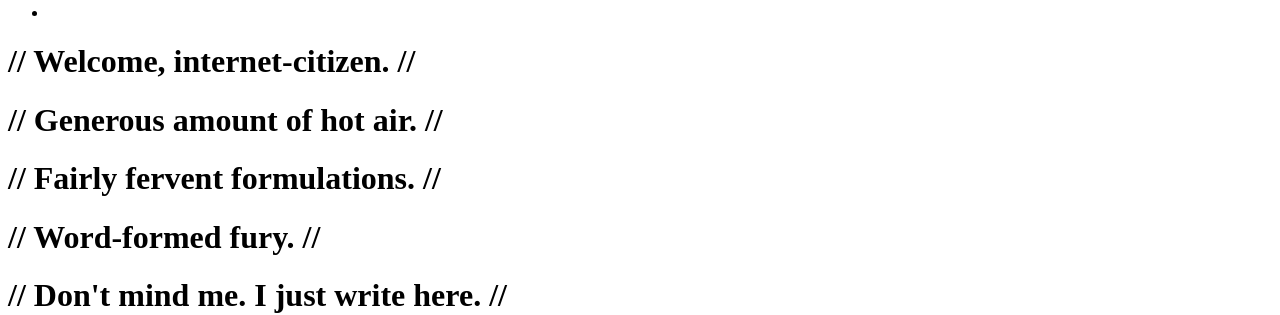
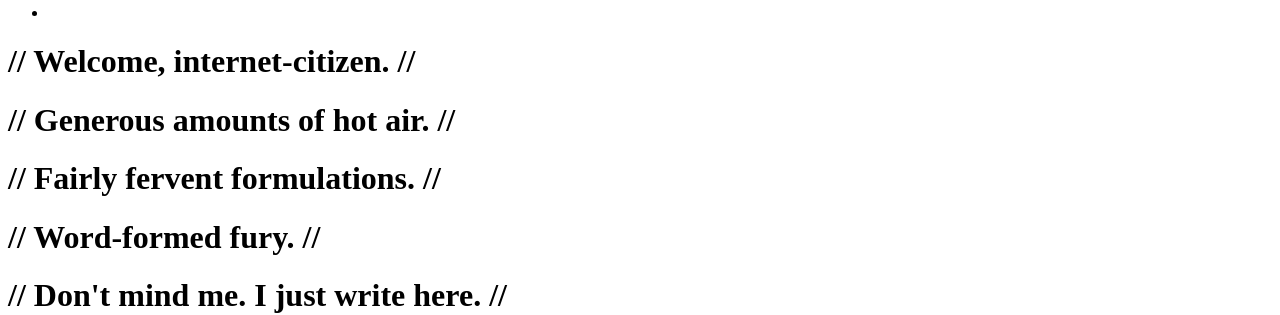
Before and after one commit to redhotvengeance/redhotvengeance.com, a Jekyll site: the page built from index.html, in a window 1280 px wide and 900 px high. Shown: the part 154-469 px from the top of the window. Built offline with Jekyll 4.4.1, drawn with Linux system fonts in a browser that asks for light colours; the list of posts is cut into pages by our own code; comment, search, counter and statistics services are not loaded.

Commit message:
Update syntax

```diff
--- a/_layouts/default.html
+++ b/_layouts/default.html
@@ -96,7 +96,7 @@
     </header>
     <div class='message-bar'>
       <h1>// Welcome, internet-citizen. //</h1>
-      <h1>// Generous amount of hot air. //</h1>
+      <h1>// Generous amounts of hot air. //</h1>
       <h1>// Fairly fervent formulations. //</h1>
       <h1>// Word-formed fury. //</h1>
       <h1>// Don't mind me. I just write here. //</h1>
```
